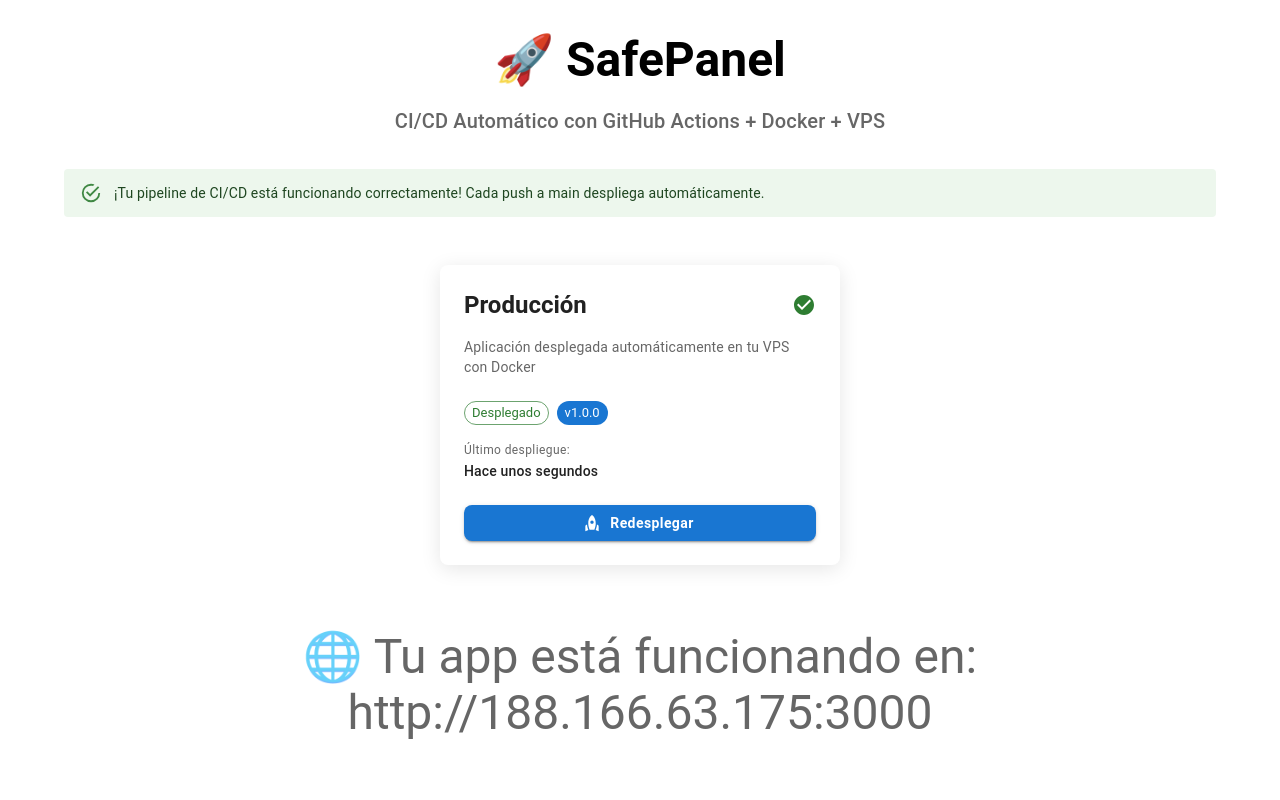
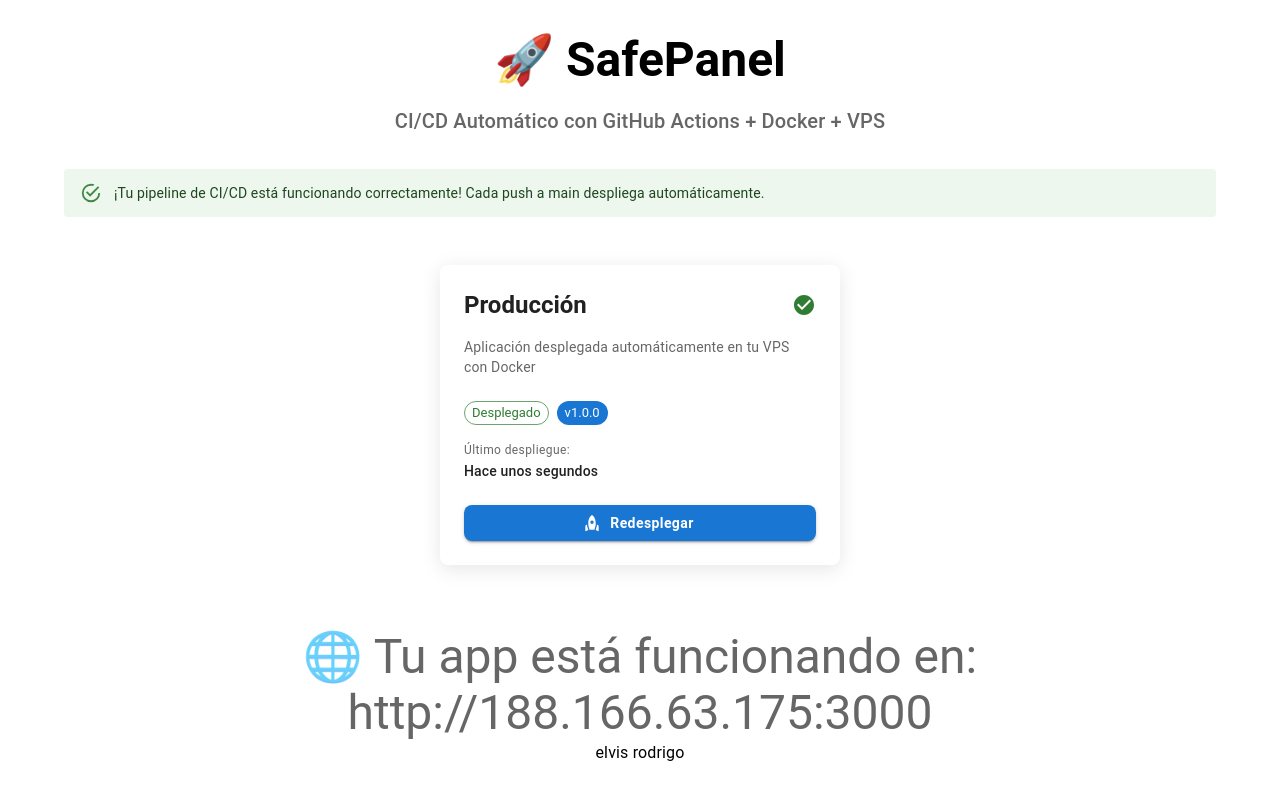
Before and after one commit to ELVISrodrigo123/safe_panel_frontend, a Next.js app: page / in a window 1280 px wide. Built offline with nearby package versions, Linux system fonts and the light colour scheme.

Commit message:
new component card

```diff
--- a/app/page.tsx
+++ b/app/page.tsx
@@ -50,6 +50,9 @@
         <Typography variant="h3" color="text.secondary">
           🌐 Tu app está funcionando en: http://188.166.63.175:3000
         </Typography>
+        <Typography>
+          elvis rodrigo
+        </Typography>
       </Box>
     </Container>
   );
```
